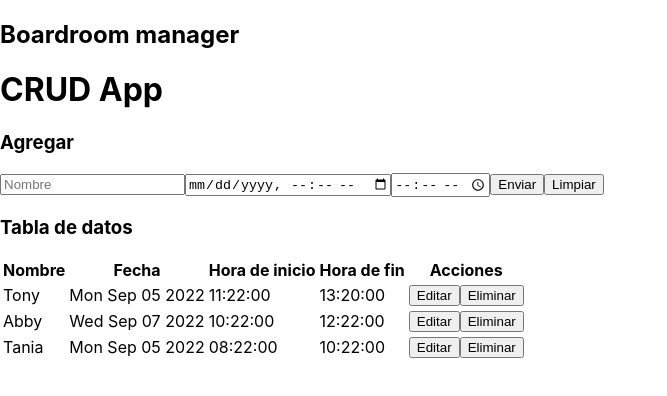
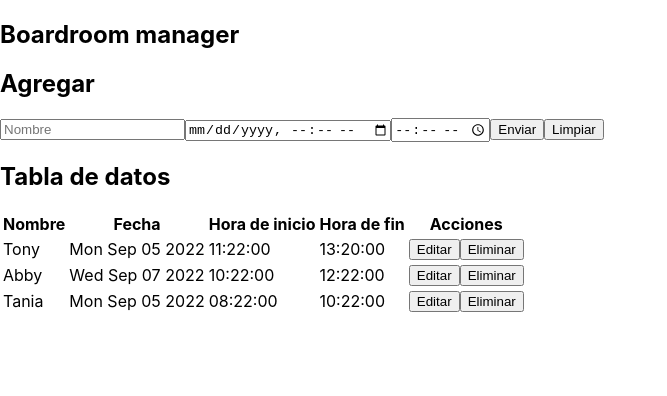
Before and after one commit to Croobat/boardroom-manager, a React (Create React App) app: page / in a window 1280 px wide. Shown: the top 396 px of the page, without its empty margins (0-667 px from the left). Built offline with nearby package versions, Linux system fonts and the light colour scheme.

Commit message:
Form submit handlers (change, reset, submit)

```diff
--- a/src/components/CrudApp.jsx
+++ b/src/components/CrudApp.jsx
@@ -25,11 +25,24 @@ const testDb = [
 
 function CrudApp() {
   const [db, setdb] = useState(testDb)
+
+  const [dataToEdit, setdataToEdit] = useState(null)
+
+  const createData = (data) => {}
+
+  const updateData = (data) => {}
+
+  const deleteData = (id) => {}
+
   return (
     <>
-      <h1>CRUD App</h1>
-      <CrudForm />
-      <CrudTable data={db} />
+      <CrudForm
+        createData={createData}
+        updateData={updateData}
+        dataToEdit={dataToEdit}
+        setDataToEdit={setdataToEdit}
+      />
+      <CrudTable data={db} setdataToEdit={setdataToEdit} deleteData={deleteData}/>
     </>
   )
 }
--- a/src/components/CrudForm.jsx
+++ b/src/components/CrudForm.jsx
@@ -7,15 +7,50 @@ const initialForm = {
   endTime: null,
 }
 
-function CrudForm() {
-  const [form, setform] = useState({ initialForm })
-  const handleChange = (e) => {}
-  const handleSubmit = (e) => {}
-  const handleReset = (e) => {}
+function CrudForm({ createData, updateData, dataToEdit, setDataToEdit }) {
+  const [form, setForm] = useState({ initialForm })
+
+  const handleChange = (e) => {
+    setForm({
+      ...form,
+      [e.target.name]: e.target.value,
+    });
+  };
+
+  const handleSubmit = (e) => {
+    e.preventDefault();
+
+    // Check empty fields
+    if (!form.name || !form.startTime || !form.endTime) {
+      alert("Datos incompletos");
+      return;
+    }
+
+    // Check older date
+
+    // Check 2 hours range
+
+    // Check occupied time
+
+    // Check empty schedule
+    if(form.id === null) {
+      createData(form);
+    } else {
+      updateData(form);
+    }
+
+    // Reset form
+    handleReset();
+  };
+
+  const handleReset = (e) => {
+    setForm(initialForm);
+    setDataToEdit(null);
+  };
 
   return (
     <div>
-      <h3>Agregar</h3>
+      <h2>Agregar</h2>
       <form onSubmit={handleSubmit}>
         <input
           type='text'
--- a/src/components/CrudTable.jsx
+++ b/src/components/CrudTable.jsx
@@ -4,7 +4,7 @@ import CrudTableRow from './CrudTableRow'
 function CrudTable({ data }) {
   return (
     <div>
-      <h3>Tabla de datos</h3>
+      <h2>Tabla de datos</h2>
       <table>
         <thead>
           <tr>
```
